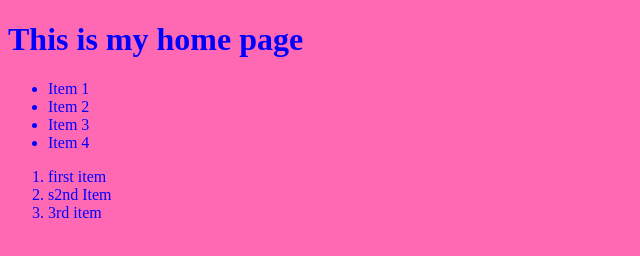
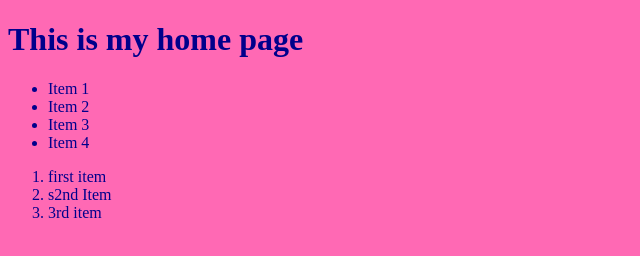
Before and after one commit to provks/test, a plain HTML site: page index.html in a window 1280 px wide. Shown: the whole page, without its empty margins (0-640 px from the left). Drawn offline with Linux system fonts and the light colour scheme.

Commit message:
update color to darkblue

```diff
--- a/index.css
+++ b/index.css
@@ -1,4 +1,4 @@
 body {
   background-color: hotpink;
-  color: blue;
+  color: darkblue;
 }
```
